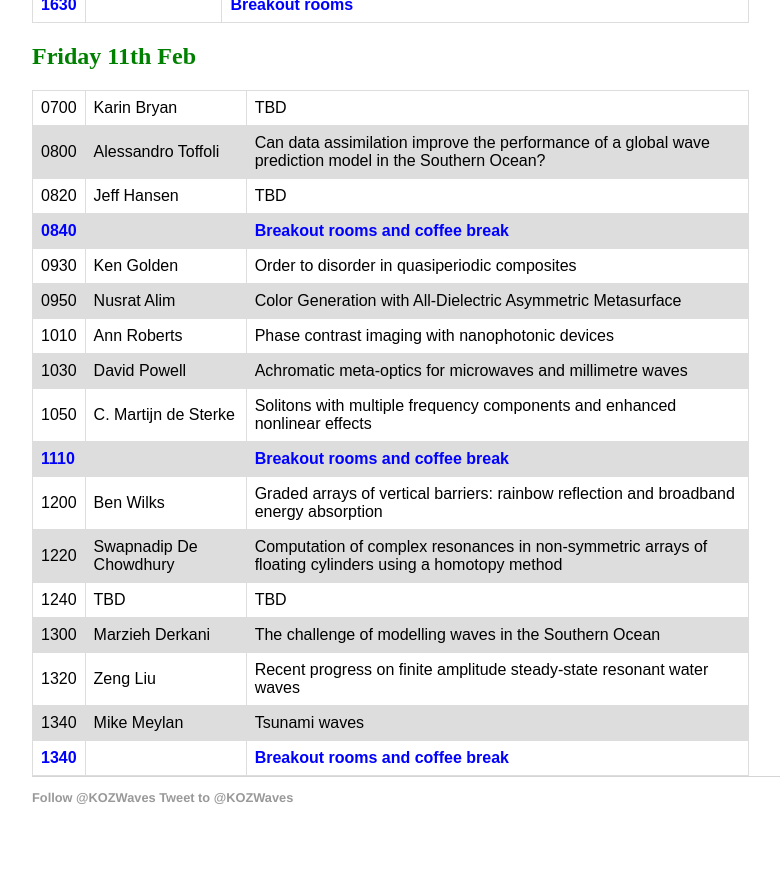
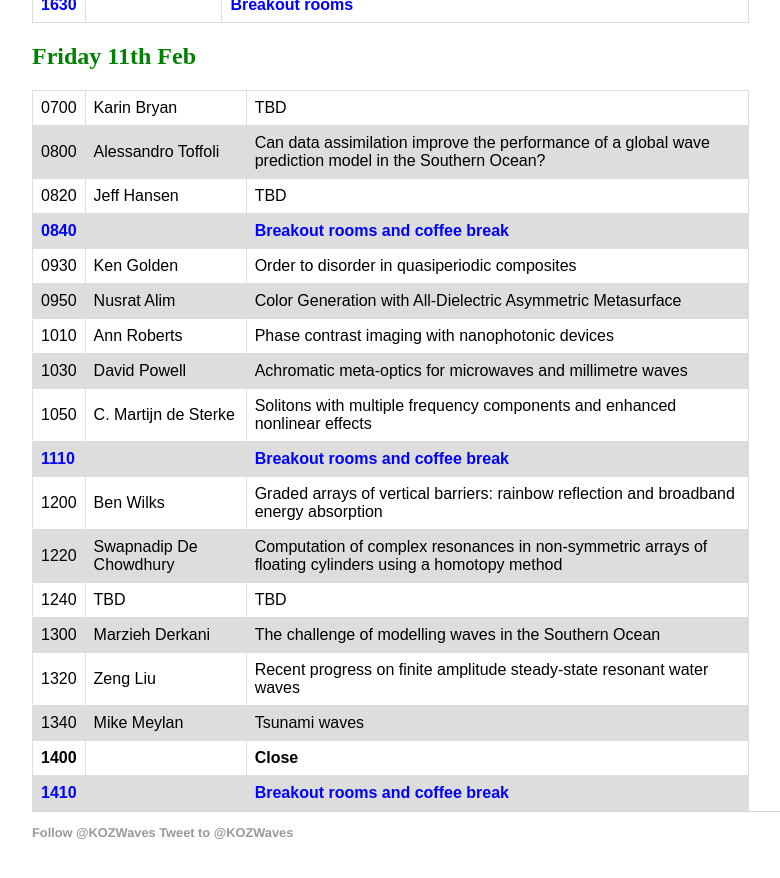
Before and after one commit to kozwaves/kozwaves.github.io, a Jekyll site: the page built from KOZWaves2022/index.html, in a window 1280 px wide and 900 px high, scrolled down 2320 px. Shown: the top 878 px of the window, without its empty margins (160-940 px from the left). Built offline with Jekyll 4.4.1, drawn with Linux system fonts in a browser that asks for light colours; comment, search, counter and statistics services are not loaded.

Commit message:
Update index.html

```diff
--- a/KOZWaves2022/index.html
+++ b/KOZWaves2022/index.html
@@ -342,7 +342,12 @@ tr:nth-child(even) {
 	<td>Tsunami waves</td>
 </tr>
 <tr>
-	<td style="color:blue"><b>1340</b></td>
+	<td style="color:black"><b>1400</b></td>
+	<td></td>
+	<td style="color:black"><b>Close</b></td>
+</tr>
+<tr>
+	<td style="color:blue"><b>1410</b></td>
 	<td></td>
 	<td style="color:blue"><b>Breakout rooms and coffee break</b></td>
 </tr>
```
